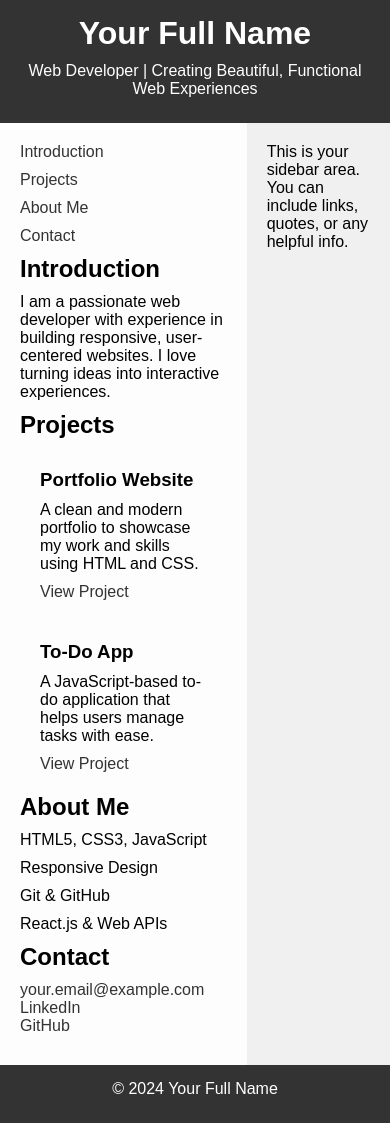
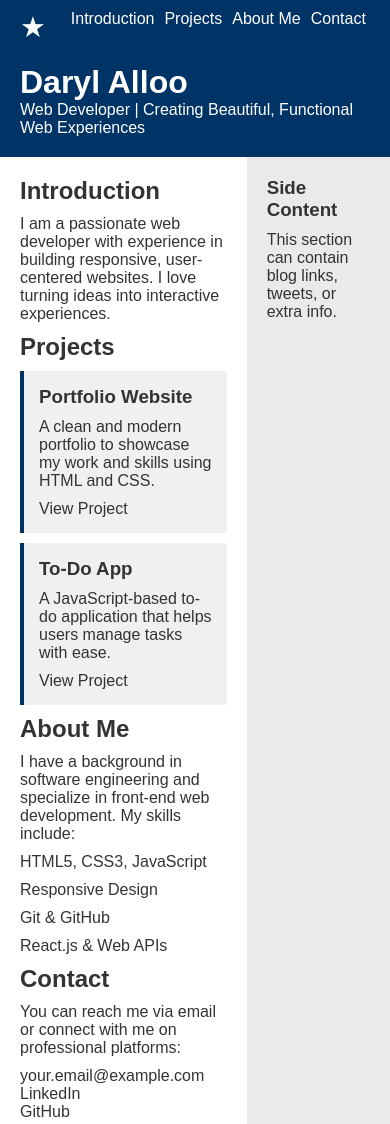
Before and after one commit to Alloo4/alx_html_css, a plain HTML site: page css_basic/index.html in a window 390 px wide. Shown: the top 1124 px of the page. Drawn offline with Linux system fonts and the light colour scheme.

Commit message:
Add responsive design and logo to index.html and update styles

```diff
--- a/css_basic/index.html
+++ b/css_basic/index.html
@@ -2,56 +2,52 @@
 <html lang="en">
 <head>
   <meta charset="utf-8">
-  <title>Your Full Name - Personal Portfolio</title>
+  <title>Daryl Alloo - Personal Portfolio</title>
+  <meta name="viewport" content="width=device-width, initial-scale=1.0">
   <link href="base.css" rel="stylesheet">
   <link href="styles.css" rel="stylesheet">
 </head>
-<body>
+<body class="works_on_smartphone">
 
   <!-- Header -->
   <header>
-    <h1>Your Full Name</h1>
+    <ul>
+      <li class="logo">&#9733;</li> <!-- Unicode star as logo -->
+      <li><a href="#introduction">Introduction</a></li>
+      <li><a href="#projects">Projects</a></li>
+      <li><a href="#about">About Me</a></li>
+      <li><a href="#contact">Contact</a></li>
+    </ul>
+    <h1>Daryl Alloo</h1>
     <p>Web Developer | Creating Beautiful, Functional Web Experiences</p>
   </header>
 
-  <!-- Main layout starts here -->
+  <!-- Main Content -->
   <main>
-    <!-- Article: Main content -->
     <article>
-      <!-- Navigation -->
-      <nav>
-        <ul>
-          <li><a href="#introduction">Introduction</a></li>
-          <li><a href="#projects">Projects</a></li>
-          <li><a href="#about">About Me</a></li>
-          <li><a href="#contact">Contact</a></li>
-        </ul>
-      </nav>
-
-      <!-- Introduction Section -->
       <section id="introduction">
         <h2>Introduction</h2>
         <p>I am a passionate web developer with experience in building responsive, user-centered websites. I love turning ideas into interactive experiences.</p>
       </section>
 
-      <!-- Projects Section -->
       <section id="projects">
         <h2>Projects</h2>
-        <article class="project">
+        <div class="project">
           <h3>Portfolio Website</h3>
           <p>A clean and modern portfolio to showcase my work and skills using HTML and CSS.</p>
           <a href="https://yourprojectlink1.com" target="_blank">View Project</a>
-        </article>
-        <article class="project">
+        </div>
+
+        <div class="project">
           <h3>To-Do App</h3>
           <p>A JavaScript-based to-do application that helps users manage tasks with ease.</p>
           <a href="https://yourprojectlink2.com" target="_blank">View Project</a>
-        </article>
+        </div>
       </section>
 
-      <!-- About Me Section -->
       <section id="about">
         <h2>About Me</h2>
+        <p>I have a background in software engineering and specialize in front-end web development. My skills include:</p>
         <ul>
           <li>HTML5, CSS3, JavaScript</li>
           <li>Responsive Design</li>
@@ -60,9 +56,9 @@
         </ul>
       </section>
 
-      <!-- Contact Section -->
       <section id="contact">
         <h2>Contact</h2>
+        <p>You can reach me via email or connect with me on professional platforms:</p>
         <p>
           <a href="mailto:your.email@example.com">your.email@example.com</a><br>
           <a href="https://linkedin.com/in/yourprofile" target="_blank">LinkedIn</a><br>
@@ -71,15 +67,15 @@
       </section>
     </article>
 
-    <!-- Aside (Sidebar) -->
     <aside>
-      <p>This is your sidebar area. You can include links, quotes, or any helpful info.</p>
+      <h3>Side Content</h3>
+      <p>This section can contain blog links, tweets, or extra info.</p>
     </aside>
   </main>
 
   <!-- Footer -->
   <footer>
-    <p>&copy; 2024 Your Full Name</p>
+    <p>&copy; 2024 Daryl Alloo</p>
   </footer>
 
 </body>
--- a/css_basic/styles.css
+++ b/css_basic/styles.css
@@ -1,10 +1,16 @@
-/* Layout for body and main */
+/* General body styling */
+body {
+  font-family: Arial, sans-serif;
+  margin: 0;
+  padding: 0;
+  color: #333;
+  background-color: #f8f8f8;
+}
+
+/* Flex layout */
 body {
   display: flex;
   flex-direction: column;
-  height: 100vh;
-  margin: 0;
-  font-family: Arial, sans-serif;
 }
 
 main {
@@ -13,26 +19,61 @@ main {
   flex: auto;
 }
 
-/* Article: main content */
 article {
   flex: 2;
+  padding: 20px;
   overflow-y: auto;
-  padding: 20px;
-  background-color: #fdfdfd;
+  background-color: #ffffff;
 }
 
-/* Aside: sidebar */
 aside {
   flex: 1;
+  padding: 20px;
   overflow-y: auto;
-  padding: 20px;
-  background-color: #f0f0f0;
+  background-color: #eaeaea;
 }
 
-/* Header and Footer */
-header, footer {
-  background-color: #333;
+/* Header */
+header {
+  background-color: #003366;
   color: white;
+  padding: 10px 20px;
+}
+
+header h1 {
+  margin: 0;
+}
+
+header ul {
+  list-style: none;
+  padding: 0;
+  display: flex;
+  gap: 10px;
+}
+
+header ul li a {
+  color: white;
+  text-decoration: none;
+}
+
+/* Logo styling */
+.logo {
+  font-size: 1.8rem;
+  margin-right: 15px;
+}
+
+/* Footer */
+footer {
+  text-align: center;
+  padding: 10px;
+  background-color: #003366;
+  color: white;
+}
+
+/* Project cards */
+.project {
+  background-color: #f0f0f0;
   padding: 15px;
-  text-align: center;
+  margin-bottom: 10px;
+  border-left: 4px solid #003366;
 }
```
Also changed, not shown: css_basic/tweets.html (+7 -2 lines).
